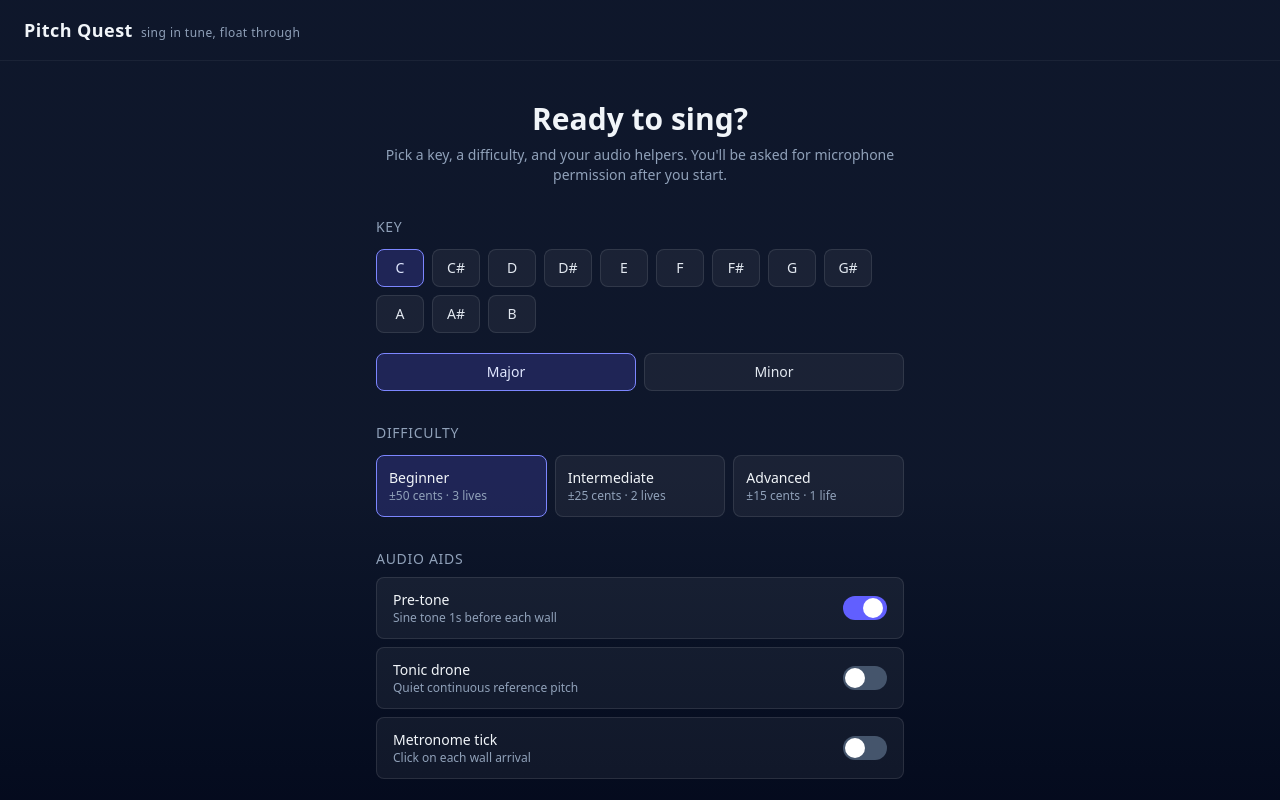
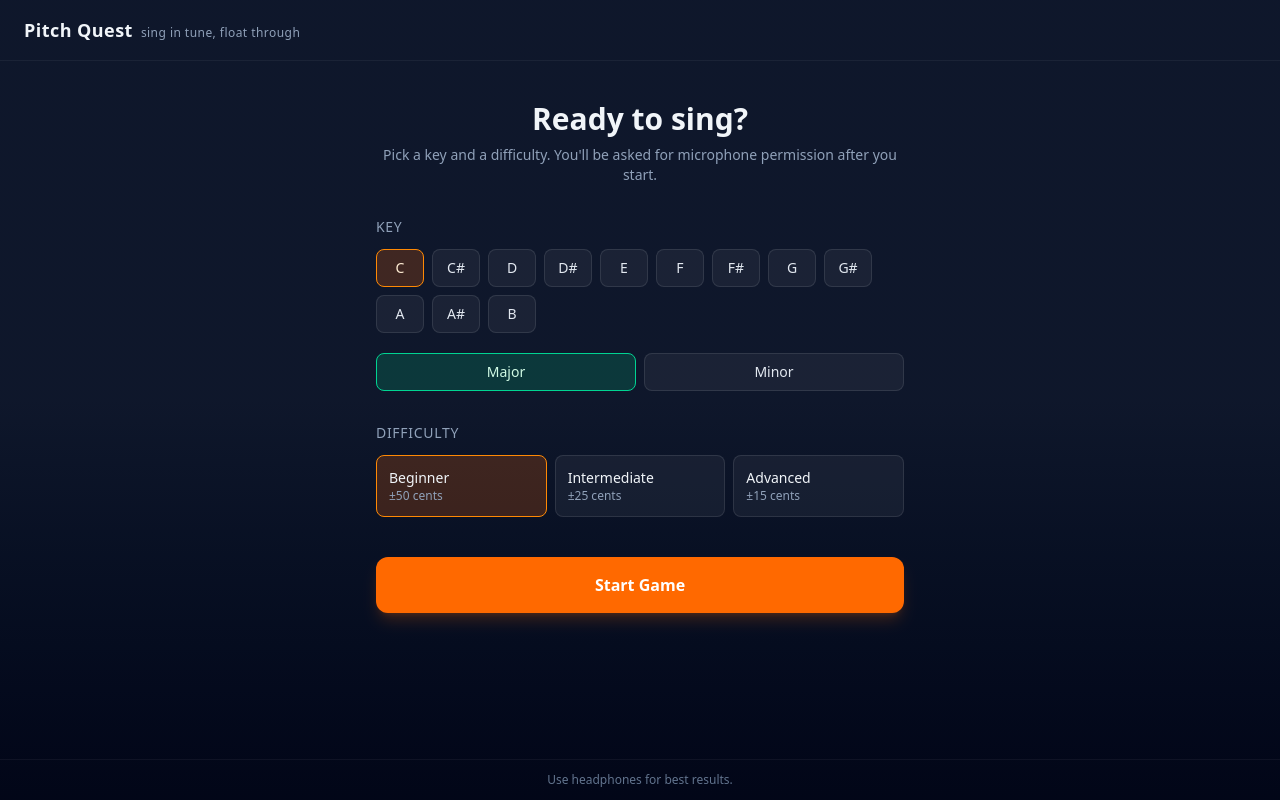
Before and after one commit to Vedwin10/Music-Game, a React (Vite) app: page / in a window 1280 px wide. Shown: the top 800 px of the page. Built offline with nearby package versions, Linux system fonts and the light colour scheme.

Commit message:
v1.0 UI refactor to umiami colors + strip audio aids and lives

```diff
--- a/src/components/MicErrorScreen.jsx
+++ b/src/components/MicErrorScreen.jsx
@@ -51,7 +51,7 @@ export default function MicErrorScreen({ code, detail, onRetry }) {
       <button
         type="button"
         onClick={handle}
-        className="rounded-xl bg-indigo-500 px-6 py-3 text-base font-semibold text-white shadow-lg shadow-indigo-500/20 transition hover:bg-indigo-400 active:scale-[0.99]"
+        className="rounded-xl bg-orange-500 px-6 py-3 text-base font-semibold text-white shadow-lg shadow-orange-500/20 transition hover:bg-orange-400 active:scale-[0.99]"
       >
         {msg.cta}
       </button>
--- a/src/components/RequestingMicScreen.jsx
+++ b/src/components/RequestingMicScreen.jsx
@@ -1,7 +1,7 @@
 export default function RequestingMicScreen() {
   return (
     <div className="mx-auto flex w-full max-w-md flex-col items-center gap-4 px-6 py-16 text-center">
-      <div className="h-10 w-10 animate-spin rounded-full border-2 border-indigo-400 border-t-transparent" />
+      <div className="h-10 w-10 animate-spin rounded-full border-2 border-orange-400 border-t-transparent" />
       <h2 className="text-lg font-medium">Waiting for microphone permission…</h2>
       <p className="text-sm text-slate-400">
         Look for the browser prompt near the address bar and click Allow.
--- a/src/components/StartScreen.jsx
+++ b/src/components/StartScreen.jsx
@@ -3,26 +3,23 @@ import { useState } from 'react';
 const TONICS = ['C', 'C#', 'D', 'D#', 'E', 'F', 'F#', 'G', 'G#', 'A', 'A#', 'B'];
 const MODES = ['Major', 'Minor'];
 const DIFFICULTIES = [
-  { id: 'beginner', label: 'Beginner', detail: '±50 cents · 3 lives' },
-  { id: 'intermediate', label: 'Intermediate', detail: '±25 cents · 2 lives' },
-  { id: 'advanced', label: 'Advanced', detail: '±15 cents · 1 life' },
+  { id: 'beginner', label: 'Beginner', detail: '±50 cents' },
+  { id: 'intermediate', label: 'Intermediate', detail: '±25 cents' },
+  { id: 'advanced', label: 'Advanced', detail: '±15 cents' },
 ];
 
 export default function StartScreen({ onStart }) {
   const [tonic, setTonic] = useState('C');
   const [mode, setMode] = useState('Major');
   const [difficulty, setDifficulty] = useState('beginner');
-  const [preTone, setPreTone] = useState(true);
-  const [tonicDrone, setTonicDrone] = useState(false);
-  const [metronome, setMetronome] = useState(false);
 
   return (
     <div className="mx-auto flex w-full max-w-xl flex-col gap-8 px-6 py-10">
       <section className="text-center">
         <h2 className="text-3xl font-semibold">Ready to sing?</h2>
         <p className="mt-2 text-sm text-slate-400">
-          Pick a key, a difficulty, and your audio helpers. You&apos;ll be asked for microphone
-          permission after you start.
+          Pick a key and a difficulty. You&apos;ll be asked for microphone permission
+          after you start.
         </p>
       </section>
 
@@ -36,7 +33,7 @@ export default function StartScreen({ onStart }) {
               onClick={() => setTonic(t)}
               className={`min-w-12 rounded-lg border px-3 py-2 text-sm transition ${
                 tonic === t
-                  ? 'border-indigo-400 bg-indigo-500/20 text-indigo-100'
+                  ? 'border-orange-400 bg-orange-500/20 text-orange-100'
                   : 'border-white/10 bg-white/5 text-slate-200 hover:border-white/20'
               }`}
             >
@@ -52,7 +49,7 @@ export default function StartScreen({ onStart }) {
               onClick={() => setMode(m)}
               className={`flex-1 rounded-lg border px-3 py-2 text-sm transition ${
                 mode === m
-                  ? 'border-indigo-400 bg-indigo-500/20 text-indigo-100'
+                  ? 'border-emerald-400 bg-emerald-500/20 text-emerald-100'
                   : 'border-white/10 bg-white/5 text-slate-200 hover:border-white/20'
               }`}
             >
@@ -72,7 +69,7 @@ export default function StartScreen({ onStart }) {
               onClick={() => setDifficulty(d.id)}
               className={`rounded-lg border px-3 py-3 text-left transition ${
                 difficulty === d.id
-                  ? 'border-indigo-400 bg-indigo-500/20'
+                  ? 'border-orange-400 bg-orange-500/20'
                   : 'border-white/10 bg-white/5 hover:border-white/20'
               }`}
             >
@@ -83,66 +80,18 @@ export default function StartScreen({ onStart }) {
         </div>
       </section>
 
-      <section className="flex flex-col gap-2">
-        <h3 className="text-sm font-medium uppercase tracking-wider text-slate-400">Audio aids</h3>
-        <Toggle
-          label="Pre-tone"
-          hint="Sine tone 1s before each wall"
-          checked={preTone}
-          onChange={setPreTone}
-        />
-        <Toggle
-          label="Tonic drone"
-          hint="Quiet continuous reference pitch"
-          checked={tonicDrone}
-          onChange={setTonicDrone}
-        />
-        <Toggle
-          label="Metronome tick"
-          hint="Click on each wall arrival"
-          checked={metronome}
-          onChange={setMetronome}
-        />
-      </section>
-
       <button
         type="button"
         onClick={(e) => {
           // Must stay synchronous: AudioContext creation below requires the
           // click event to still be the active user gesture (iOS Safari).
           e.preventDefault();
-          onStart?.({ tonic, mode, difficulty, aids: { preTone, tonicDrone, metronome } });
+          onStart?.({ tonic, mode, difficulty });
         }}
-        className="mt-2 rounded-xl bg-indigo-500 px-6 py-4 text-base font-semibold text-white shadow-lg shadow-indigo-500/20 transition hover:bg-indigo-400 active:scale-[0.99]"
+        className="mt-2 rounded-xl bg-orange-500 px-6 py-4 text-base font-semibold text-white shadow-lg shadow-orange-500/20 transition hover:bg-orange-400 active:scale-[0.99]"
       >
         Start Game
       </button>
     </div>
   );
 }
-
-function Toggle({ label, hint, checked, onChange }) {
-  return (
-    <button
-      type="button"
-      onClick={() => onChange(!checked)}
-      className="flex items-center justify-between rounded-lg border border-white/10 bg-white/5 px-4 py-3 text-left hover:border-white/20"
-    >
-      <div>
-        <div className="text-sm font-medium">{label}</div>
-        <div className="text-xs text-slate-400">{hint}</div>
-      </div>
-      <span
-        className={`relative inline-flex h-6 w-11 items-center rounded-full transition ${
-          checked ? 'bg-indigo-500' : 'bg-slate-600'
-        }`}
-      >
-        <span
-          className={`inline-block h-5 w-5 transform rounded-full bg-white transition ${
-            checked ? 'translate-x-5' : 'translate-x-0.5'
-          }`}
-        />
-      </span>
-    </button>
-  );
-}
--- a/src/game/GameCanvas.jsx
+++ b/src/game/GameCanvas.jsx
@@ -215,8 +215,8 @@ export default function GameCanvas({ settings, capture }) {
       g.fill();
       g.globalCompositeOperation = 'source-over';
 
-      // Ring around the hole.
-      g.strokeStyle = 'rgba(165,180,252,0.95)';
+      // Ring around the hole (Miami orange).
+      g.strokeStyle = 'rgba(249,115,22,0.95)';
       g.lineWidth = 2;
       g.beginPath();
       g.arc(center.sx, center.sy, holeR, 0, Math.PI * 2);
@@ -315,8 +315,8 @@ export default function GameCanvas({ settings, capture }) {
 
       // --- Render ---
       const sky = g.createLinearGradient(0, 0, 0, CY);
-      sky.addColorStop(0, '#0b1020');
-      sky.addColorStop(1, '#1e1b4b');
+      sky.addColorStop(0, '#0a1814');
+      sky.addColorStop(1, '#064e3b');
       g.fillStyle = sky;
       g.fillRect(0, 0, CANVAS_W, CY);
       const ground = g.createLinearGradient(0, CY, 0, CANVAS_H);
@@ -338,7 +338,7 @@ export default function GameCanvas({ settings, capture }) {
       g.lineTo(farL.sx, farL.sy);
       g.closePath();
       g.fill();
-      g.strokeStyle = 'rgba(129,140,248,0.35)';
+      g.strokeStyle = 'rgba(16,185,129,0.35)';
       g.lineWidth = 2;
       g.beginPath();
       g.moveTo(nearL.sx, nearL.sy); g.lineTo(farL.sx, farL.sy);
```
